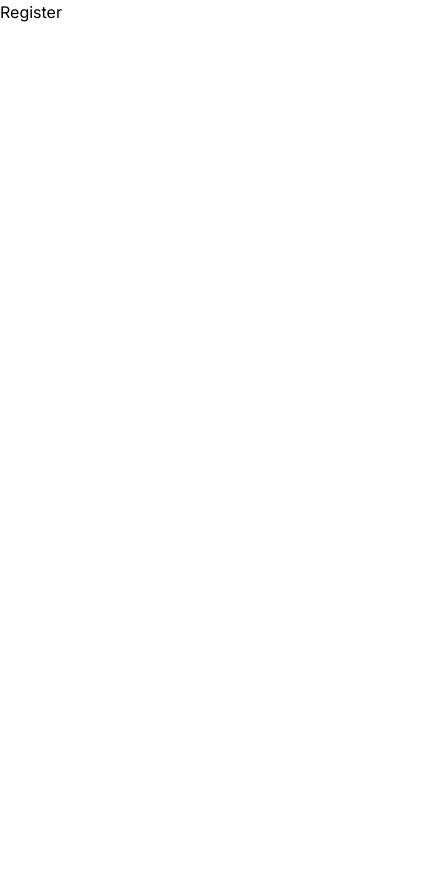
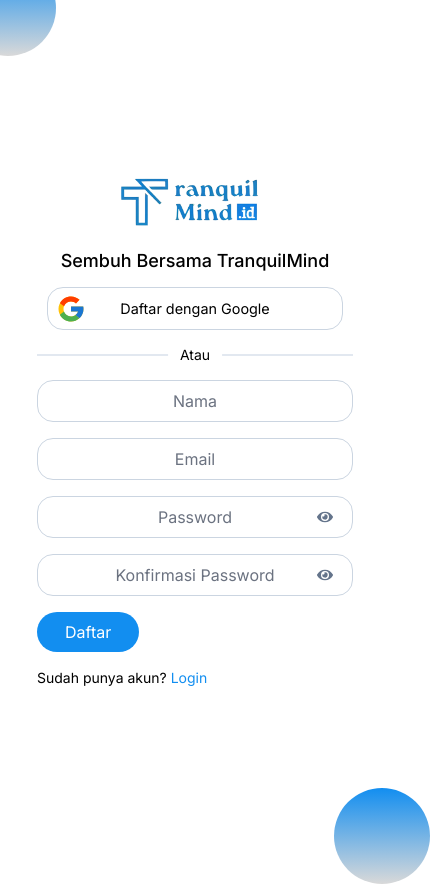
Before and after one commit to dodichakill/TranquilMindID, a Next.js app: page /register in a window 390 px wide. Shown: the whole page, 430 px wide, since content can reach past the window. Before the commit the page ends 844 px from the top, so only its background shows below. Built offline with nearby package versions, Linux system fonts and the light colour scheme.

Commit message:
feat(ui_register): adding responsive register page

```diff
--- a/src/app/login/page.jsx
+++ b/src/app/login/page.jsx
@@ -9,6 +9,12 @@
 
 const Login = () => {
   const [eyeClose, setEyeClose] = React.useState(true);
+  const [username, setUsername] = React.useState("");
+  const [password, setPassword] = React.useState("");
+
+  const handleSubmitForm = (e) => {
+    e.preventDefault();
+  }
 
   return (
     <div className='flex justify-between items-center px-8 min-h-screen relative'>
@@ -32,10 +38,11 @@
           <h1 className='text-lg font-medium'>Sembuh Bersama TranquilMind</h1>
         </div>
         <form
+          onSubmit={(e) => handleSubmitForm(e)}
           action='#'
           className='flex flex-col justify-center items-center gap-4'
         >
-          <button className='flex justify-center items-center gap-3 bg-white border relative border-slate-300 rounded-2xl px-[4.5rem] py-2 lg:text-base text-[0.9rem]'>
+          <button className='flex justify-center items-center gap-3 bg-white border relative border-slate-300 rounded-2xl px-[4.5rem] py-[0.6rem] lg:py-2 lg:text-base text-[0.9rem]'>
             <FcGoogle className='absolute left-2 text-3xl' />
             Login dengan Google
           </button>
@@ -53,6 +60,8 @@
               placeholder='Username'
               className='bg-white border relative border-slate-300 rounded-2xl px-10 py-2 text-center'
               required
+              onChange={({ target }) => setUsername(target.value)}
+              value={username}
             />
           </div>
           <div className='password-field w-fit relative'>
@@ -65,6 +74,8 @@
                   placeholder='Password'
                   className='bg-white border relative border-slate-300 rounded-2xl px-10 py-2 text-center'
                   required
+                  onChange={({ target }) => setPassword(target.value)}
+                  value={password}
                 />
                 <FaEye
                   onClick={() => setEyeClose((prev) => !prev)}
@@ -80,6 +91,8 @@
                   placeholder='Password'
                   className='bg-white border relative border-slate-300 rounded-2xl px-10 py-2 text-center'
                   required
+                  onChange={({ target }) => setPassword(target.value)}
+                  value={password}
                 />
                 <FaEyeSlash
                   onClick={() => setEyeClose((prev) => !prev)}
@@ -94,7 +107,7 @@
           >
             Masuk
           </button>
-          <h3 className='self-start sm:text-base text-sm'>
+          <h3 className='self-start lg:text-base text-sm'>
             Belum punya akun?{" "}
             <Link href='/register' className='text-primary'>
               Buat akun
--- a/src/app/register/page.jsx
+++ b/src/app/register/page.jsx
@@ -1,11 +1,199 @@
-"use client"
+"use client";
 
-import React from 'react'
+import React from "react";
+import Image from "next/image";
+import Link from "next/link";
+import { FcGoogle } from "react-icons/fc";
+import { FaEyeSlash } from "react-icons/fa";
+import { FaEye } from "react-icons/fa";
 
 const Register = () => {
+  const [eyeClose, setEyeClose] = React.useState(true);
+  const [eyeCloseConfirmPasswd, setEyeCloseConfirmPasswd] = React.useState(true);
+  const [name, setName] = React.useState("");
+  const [email, setEmail] = React.useState("");
+  const [password, setPassword] = React.useState("");
+  const [passwordConfirm, setPassswordConfirm] = React.useState("");
+
+  const handleSubmitForm = (e) => {
+    e.preventDefault();
+  }
+
   return (
-    <div>Register</div>
-  )
-}
+    <div className='flex justify-between items-center px-8 min-h-screen relative'>
+      <div className='main-form flex items-center flex-col mx-auto'>
+        <div className='head-form flex flex-col justify-center items-center gap-1 mb-3'>
+          <Image
+            width={250}
+            height={250}
+            src='/assets/Logo/logo.png'
+            alt='tranquil-icon'
+          />
+          <h1 className='text-lg font-medium'>Sembuh Bersama TranquilMind</h1>
+        </div>
+        <form
+          onSubmit={(e) => handleSubmitForm(e)}
+          action='#'
+          className='flex flex-col justify-center items-center gap-4'
+        >
+          <button className='flex justify-center items-center gap-3 bg-white border relative border-slate-300 rounded-2xl px-[4.5rem] py-[0.6rem] lg:py-2 lg:text-base text-[0.9rem]'>
+            <FcGoogle className='absolute left-2 text-3xl' />
+            Daftar dengan Google
+          </button>
+          <div className='or-line relative w-full'>
+            <div className='bg-white px-3 absolute right-[50%] top-[50%] translate-x-[50%] -translate-y-[50%] text-sm'>
+              Atau
+            </div>
+            <hr className='border border-slate-200 my-2' />
+          </div>
+          <div className='name-field'>
+            <input
+              type='text'
+              name='name'
+              id='name'
+              placeholder='Nama'
+              className='bg-white border relative border-slate-300 rounded-2xl px-10 py-2 text-center'
+              onChange={({ target }) => setName(target.value)}
+              value={name}
+              required
+            />
+          </div>
+          <div className='email-field'>
+            <input
+              type='email'
+              name='email'
+              id='email'
+              placeholder='Email'
+              className='bg-white border relative border-slate-300 rounded-2xl px-10 py-2 text-center'
+              onChange={({ target }) => setEmail(target.value)}
+              value={email}
+              required
+            />
+          </div>
+          <div className='password-field w-fit relative'>
+            {eyeClose ? (
+              <>
+                <input
+                  type='password'
+                  name='password'
+                  id='password'
+                  placeholder='Password'
+                  className='bg-white border relative border-slate-300 rounded-2xl px-10 py-2 text-center'
+                  onChange={({ target }) => setPassword(target.value)}
+                  value={password}
+                  required
+                />
+                <FaEye
+                  onClick={() => setEyeClose((prev) => !prev)}
+                  className='cursor-pointer absolute right-5 top-[0.8rem] text-slate-500'
+                />
+              </>
+            ) : (
+              <>
+                <input
+                  type='text'
+                  name='password'
+                  id='password'
+                  placeholder='Password'
+                  className='bg-white border relative border-slate-300 rounded-2xl px-10 py-2 text-center'
+                  onChange={({ target }) => setPassword(target.value)}
+                  value={password}
+                  required
+                />
+                <FaEyeSlash
+                  onClick={() => setEyeClose((prev) => !prev)}
+                  className='cursor-pointer absolute right-5 top-[0.8rem] text-slate-500'
+                />
+              </>
+            )}
+          </div>
+          <div className='password-confirm-field w-fit relative'>
+            {eyeCloseConfirmPasswd ? (
+              <>
+                <input
+                  type='password'
+                  name='password-confirm'
+                  id='password-confirm'
+                  placeholder='Konfirmasi Password'
+                  className={`${passwordConfirm === password && password.length >= 5 ? 'focus:ring-green-500 focus:border-green-500' : (passwordConfirm !== password && password.length >= 5) ? 'focus:ring-red-500 focus:border-red-500' : '' } bg-white border relative border-slate-300 rounded-2xl px-10 py-2 text-center peer`}
+                  onChange={({ target }) => setPassswordConfirm(target.value)}
+                  value={passwordConfirm}
+                  required
+                />
+                <FaEye
+                  onClick={() => setEyeCloseConfirmPasswd((prev) => !prev)}
+                  className='cursor-pointer absolute right-5 top-[0.8rem] text-slate-500'
+                />
+                {passwordConfirm === password && password.length >= 5 ? (
+                  <>
+                    <p className="peer-focus:block hidden text-xs text-green-500 mt-2">password cocok</p>
+                  </>
+                ) : passwordConfirm !== password && password.length >= 5 ? (
+                  <>
+                    <p className="peer-focus:block hidden text-xs text-red-500 mt-2">password tidak cocok</p>
+                  </>
+                ) : (
+                  <></>
+                )}
+              </>
+            ) : (
+              <>
+                <input
+                  type='text'
+                  name='password-confirm'
+                  id='password-confirm'
+                  placeholder='Konfirmasi Password'
+                  className={`${passwordConfirm === password && password.length >= 5 ? 'focus:ring-green-500 focus:border-green-500' : (passwordConfirm !== password && password.length >= 5) ? 'focus:ring-red-500 focus:border-red-500' : '' } bg-white border relative border-slate-300 rounded-2xl px-10 py-2 text-center peer`}
+                  onChange={({ target }) => setPassswordConfirm(target.value)}
+                  value={passwordConfirm}
+                  required
+                />
+                <FaEyeSlash
+                  onClick={() => setEyeCloseConfirmPasswd((prev) => !prev)}
+                  className='cursor-pointer absolute right-5 top-[0.8rem] text-slate-500'
+                />
+                {passwordConfirm === password && password.length >= 5 ? (
+                  <>
+                    <p className="peer-focus:block hidden text-xs text-green-500 mt-2">password cocok</p>
+                  </>
+                ) : passwordConfirm !== password && password.length >= 5 ? (
+                  <>
+                    <p className="peer-focus:block hidden text-xs text-red-500 mt-2">password tidak cocok</p>
+                  </>
+                ) : (
+                  <></>
+                )}
+              </>
+            )}
+          </div>
+          <button
+            type='submit'
+            className='text-white bg-primary rounded-full py-2 px-7 self-start'
+          >
+            Daftar
+          </button>
+          <h3 className='self-start lg:text-base text-sm'>
+            Sudah punya akun?{" "}
+            <Link href='/login' className='text-primary'>
+              Login
+            </Link>
+          </h3>
+        </form>
+      </div>
+      <div className='hero-register lg:inline-block hidden'>
+        <Image
+          width={600}
+          height={600}
+          src='/assets/Register/Hero-Register.png'
+          alt='hero-register'
+          className='translate-y-8'
+        />
+      </div>
+      <div className='bubbles absolute -left-10 -top-10 w-24 h-24 bg-gradient-to-b from-[#128EF0] to-[#D9D9D9] rounded-full'></div>
+      <div className='bubbles lg:visible invisible absolute -left-10 -bottom-10 w-24 h-24 bg-gradient-to-b from-[#128EF0] to-[#D9D9D9] rounded-full'></div>
+      <div className='bubbles lg:invisible visible absolute -right-10 -bottom-10 w-24 h-24 bg-gradient-to-b from-[#128EF0] to-[#D9D9D9] rounded-full'></div>
+    </div>
+  );
+};
 
-export default Register
+export default Register;
```
